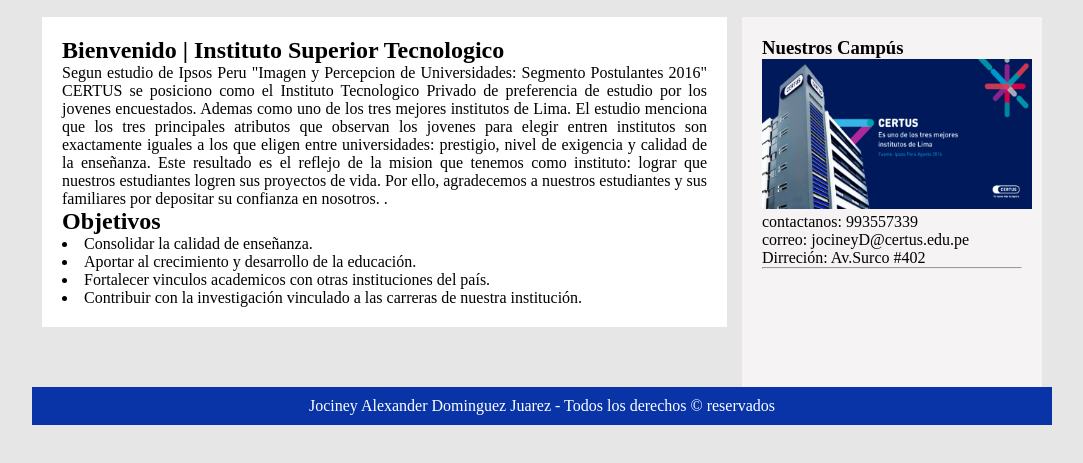
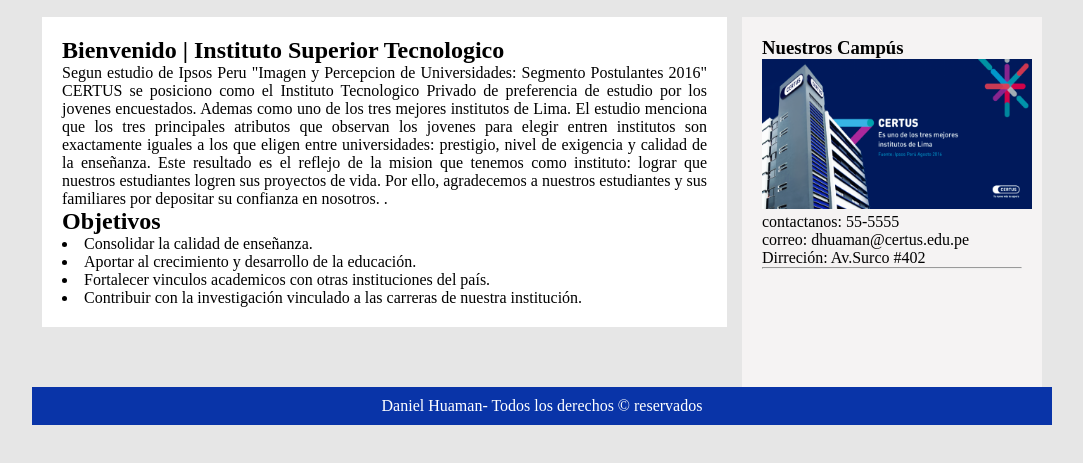
Before and after one commit to IrvineKinneas/proyectoweb-seccionA05-2022, a plain HTML site: page index.html in a window 1280 px wide. Shown: the part 79-542 px from the top of the page, without its empty margins (98-1181 px from the left). Drawn offline with Linux system fonts and the light colour scheme.

Commit message:
Update index.html

```diff
--- a/index.html
+++ b/index.html
@@ -47,8 +47,8 @@
             <aside>
                 <h3>Nuestros Campús</h3>
                 <img src="campus.png" width="270" height="150" alt="campus idat">
-                contactanos: 993557339<br>
-                correo: jocineyD@certus.edu.pe<br>
+                contactanos: 55-5555<br>
+                correo: dhuaman@certus.edu.pe<br>
                 Dirreción: Av.Surco #402<br>
                 <hr>
                 <marquee> <img src="youtube.jpg" width="250" height="90" alt=""/>
@@ -58,7 +58,7 @@
  </section>
 
  <footer>
-     <p>Jociney Alexander Dominguez Juarez -  Todos los derechos &copy; reservados</p>
+     <p>Daniel Huaman-  Todos los derechos &copy; reservados</p>
  </footer>
 </body>
 </html>
```
